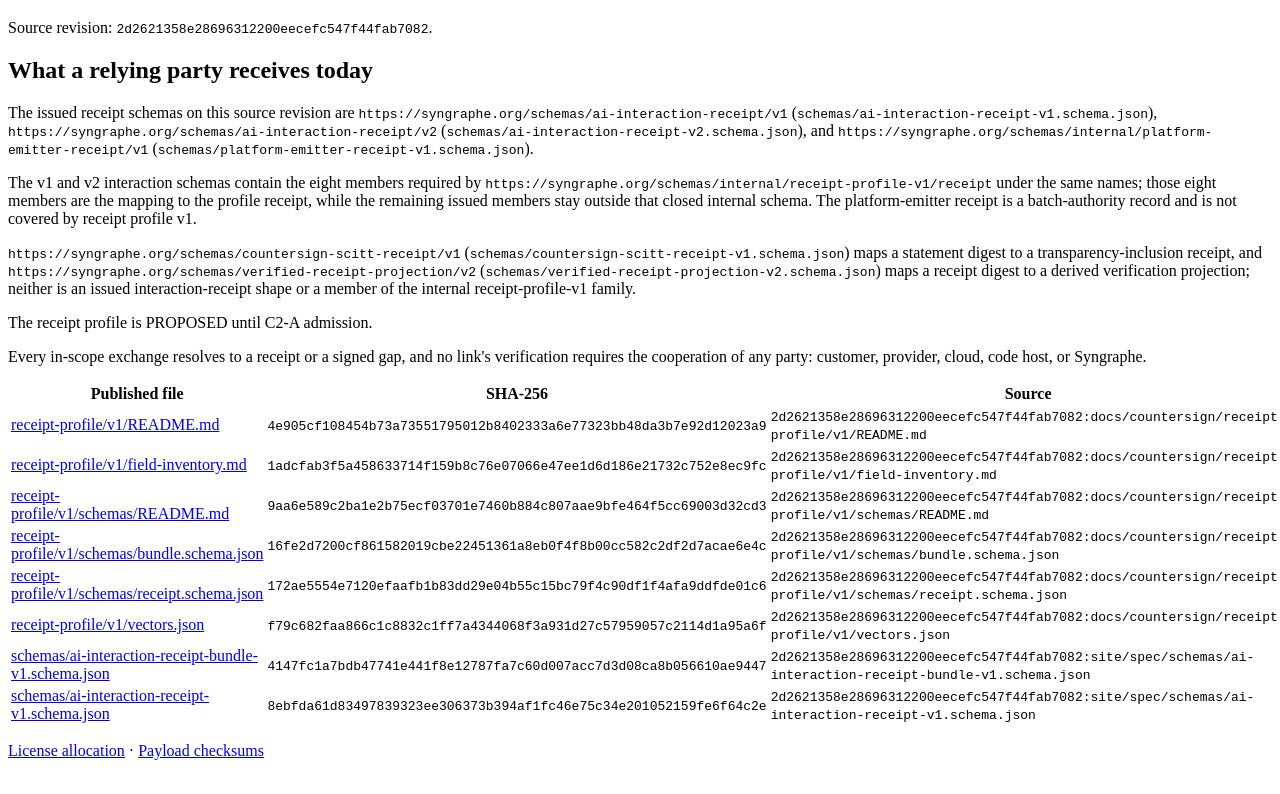
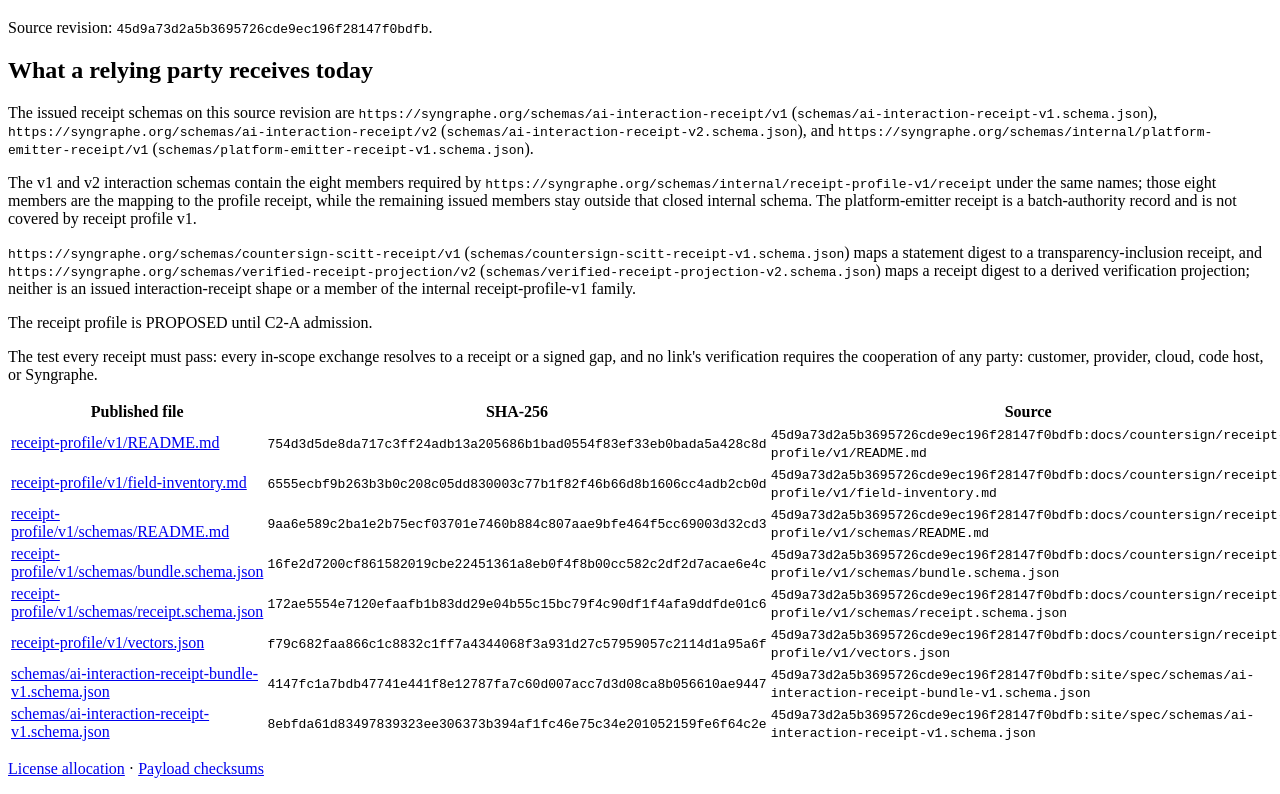
Before and after one commit to air0s-org/syngraphe-receipt-profile, a plain HTML site: page index.html in a window 1280 px wide. Shown: the part 61-855 px from the top of the page. Drawn offline with Linux system fonts and the light colour scheme.

Commit message:
docs: scrub receipt profile publication

```diff
--- a/index.html
+++ b/index.html
@@ -8,28 +8,28 @@
 <body>
   <main>
     <h1>Syngraphe Countersign receipt profile v1</h1>
-    <p>Source revision: <code>2d2621358e28696312200eecefc547f44fab7082</code>.</p>
+    <p>Source revision: <code>45d9a73d2a5b3695726cde9ec196f28147f0bdfb</code>.</p>
     <section>
       <h2>What a relying party receives today</h2>
       <p>The issued receipt schemas on this source revision are <code>https://syngraphe.org/schemas/ai-interaction-receipt/v1</code> (<code>schemas/ai-interaction-receipt-v1.schema.json</code>), <code>https://syngraphe.org/schemas/ai-interaction-receipt/v2</code> (<code>schemas/ai-interaction-receipt-v2.schema.json</code>), and <code>https://syngraphe.org/schemas/internal/platform-emitter-receipt/v1</code> (<code>schemas/platform-emitter-receipt-v1.schema.json</code>).</p>
       <p>The v1 and v2 interaction schemas contain the eight members required by <code>https://syngraphe.org/schemas/internal/receipt-profile-v1/receipt</code> under the same names; those eight members are the mapping to the profile receipt, while the remaining issued members stay outside that closed internal schema. The platform-emitter receipt is a batch-authority record and is not covered by receipt profile v1.</p>
       <p><code>https://syngraphe.org/schemas/countersign-scitt-receipt/v1</code> (<code>schemas/countersign-scitt-receipt-v1.schema.json</code>) maps a statement digest to a transparency-inclusion receipt, and <code>https://syngraphe.org/schemas/verified-receipt-projection/v2</code> (<code>schemas/verified-receipt-projection-v2.schema.json</code>) maps a receipt digest to a derived verification projection; neither is an issued interaction-receipt shape or a member of the internal receipt-profile-v1 family.</p>
       <p>The receipt profile is PROPOSED until C2-A admission.</p>
-      <p>Every in-scope exchange resolves to a receipt or a signed gap, and no link's verification requires the cooperation of any party: customer, provider, cloud, code host, or Syngraphe.</p>
+      <p>The test every receipt must pass: every in-scope exchange resolves to a receipt or a signed gap, and no link's verification requires the cooperation of any party: customer, provider, cloud, code host, or Syngraphe.</p>
     </section>
     <table>
       <thead>
         <tr><th>Published file</th><th>SHA-256</th><th>Source</th></tr>
       </thead>
       <tbody>
-        <tr><td><a href="receipt-profile/v1/README.md">receipt-profile/v1/README.md</a></td><td><code>4e905cf108454b73a73551795012b8402333a6e77323bb48da3b7e92d12023a9</code></td><td><code>2d2621358e28696312200eecefc547f44fab7082:docs/countersign/receipt-profile/v1/README.md</code></td></tr>
-        <tr><td><a href="receipt-profile/v1/field-inventory.md">receipt-profile/v1/field-inventory.md</a></td><td><code>1adcfab3f5a458633714f159b8c76e07066e47ee1d6d186e21732c752e8ec9fc</code></td><td><code>2d2621358e28696312200eecefc547f44fab7082:docs/countersign/receipt-profile/v1/field-inventory.md</code></td></tr>
-        <tr><td><a href="receipt-profile/v1/schemas/README.md">receipt-profile/v1/schemas/README.md</a></td><td><code>9aa6e589c2ba1e2b75ecf03701e7460b884c807aae9bfe464f5cc69003d32cd3</code></td><td><code>2d2621358e28696312200eecefc547f44fab7082:docs/countersign/receipt-profile/v1/schemas/README.md</code></td></tr>
-        <tr><td><a href="receipt-profile/v1/schemas/bundle.schema.json">receipt-profile/v1/schemas/bundle.schema.json</a></td><td><code>16fe2d7200cf861582019cbe22451361a8eb0f4f8b00cc582c2df2d7acae6e4c</code></td><td><code>2d2621358e28696312200eecefc547f44fab7082:docs/countersign/receipt-profile/v1/schemas/bundle.schema.json</code></td></tr>
-        <tr><td><a href="receipt-profile/v1/schemas/receipt.schema.json">receipt-profile/v1/schemas/receipt.schema.json</a></td><td><code>172ae5554e7120efaafb1b83dd29e04b55c15bc79f4c90df1f4afa9ddfde01c6</code></td><td><code>2d2621358e28696312200eecefc547f44fab7082:docs/countersign/receipt-profile/v1/schemas/receipt.schema.json</code></td></tr>
-        <tr><td><a href="receipt-profile/v1/vectors.json">receipt-profile/v1/vectors.json</a></td><td><code>f79c682faa866c1c8832c1ff7a4344068f3a931d27c57959057c2114d1a95a6f</code></td><td><code>2d2621358e28696312200eecefc547f44fab7082:docs/countersign/receipt-profile/v1/vectors.json</code></td></tr>
-        <tr><td><a href="schemas/ai-interaction-receipt-bundle-v1.schema.json">schemas/ai-interaction-receipt-bundle-v1.schema.json</a></td><td><code>4147fc1a7bdb47741e441f8e12787fa7c60d007acc7d3d08ca8b056610ae9447</code></td><td><code>2d2621358e28696312200eecefc547f44fab7082:site/spec/schemas/ai-interaction-receipt-bundle-v1.schema.json</code></td></tr>
-        <tr><td><a href="schemas/ai-interaction-receipt-v1.schema.json">schemas/ai-interaction-receipt-v1.schema.json</a></td><td><code>8ebfda61d83497839323ee306373b394af1fc46e75c34e201052159fe6f64c2e</code></td><td><code>2d2621358e28696312200eecefc547f44fab7082:site/spec/schemas/ai-interaction-receipt-v1.schema.json</code></td></tr>
+        <tr><td><a href="receipt-profile/v1/README.md">receipt-profile/v1/README.md</a></td><td><code>754d3d5de8da717c3ff24adb13a205686b1bad0554f83ef33eb0bada5a428c8d</code></td><td><code>45d9a73d2a5b3695726cde9ec196f28147f0bdfb:docs/countersign/receipt-profile/v1/README.md</code></td></tr>
+        <tr><td><a href="receipt-profile/v1/field-inventory.md">receipt-profile/v1/field-inventory.md</a></td><td><code>6555ecbf9b263b3b0c208c05dd830003c77b1f82f46b66d8b1606cc4adb2cb0d</code></td><td><code>45d9a73d2a5b3695726cde9ec196f28147f0bdfb:docs/countersign/receipt-profile/v1/field-inventory.md</code></td></tr>
+        <tr><td><a href="receipt-profile/v1/schemas/README.md">receipt-profile/v1/schemas/README.md</a></td><td><code>9aa6e589c2ba1e2b75ecf03701e7460b884c807aae9bfe464f5cc69003d32cd3</code></td><td><code>45d9a73d2a5b3695726cde9ec196f28147f0bdfb:docs/countersign/receipt-profile/v1/schemas/README.md</code></td></tr>
+        <tr><td><a href="receipt-profile/v1/schemas/bundle.schema.json">receipt-profile/v1/schemas/bundle.schema.json</a></td><td><code>16fe2d7200cf861582019cbe22451361a8eb0f4f8b00cc582c2df2d7acae6e4c</code></td><td><code>45d9a73d2a5b3695726cde9ec196f28147f0bdfb:docs/countersign/receipt-profile/v1/schemas/bundle.schema.json</code></td></tr>
+        <tr><td><a href="receipt-profile/v1/schemas/receipt.schema.json">receipt-profile/v1/schemas/receipt.schema.json</a></td><td><code>172ae5554e7120efaafb1b83dd29e04b55c15bc79f4c90df1f4afa9ddfde01c6</code></td><td><code>45d9a73d2a5b3695726cde9ec196f28147f0bdfb:docs/countersign/receipt-profile/v1/schemas/receipt.schema.json</code></td></tr>
+        <tr><td><a href="receipt-profile/v1/vectors.json">receipt-profile/v1/vectors.json</a></td><td><code>f79c682faa866c1c8832c1ff7a4344068f3a931d27c57959057c2114d1a95a6f</code></td><td><code>45d9a73d2a5b3695726cde9ec196f28147f0bdfb:docs/countersign/receipt-profile/v1/vectors.json</code></td></tr>
+        <tr><td><a href="schemas/ai-interaction-receipt-bundle-v1.schema.json">schemas/ai-interaction-receipt-bundle-v1.schema.json</a></td><td><code>4147fc1a7bdb47741e441f8e12787fa7c60d007acc7d3d08ca8b056610ae9447</code></td><td><code>45d9a73d2a5b3695726cde9ec196f28147f0bdfb:site/spec/schemas/ai-interaction-receipt-bundle-v1.schema.json</code></td></tr>
+        <tr><td><a href="schemas/ai-interaction-receipt-v1.schema.json">schemas/ai-interaction-receipt-v1.schema.json</a></td><td><code>8ebfda61d83497839323ee306373b394af1fc46e75c34e201052159fe6f64c2e</code></td><td><code>45d9a73d2a5b3695726cde9ec196f28147f0bdfb:site/spec/schemas/ai-interaction-receipt-v1.schema.json</code></td></tr>
       </tbody>
     </table>
     <p><a href="LICENSE-ALLOCATION.md">License allocation</a> · <a href="SHA256SUMS">Payload checksums</a></p>
```
Also changed, not shown: receipt-profile/v1/index.html (+10 -10 lines), 4 other files.
